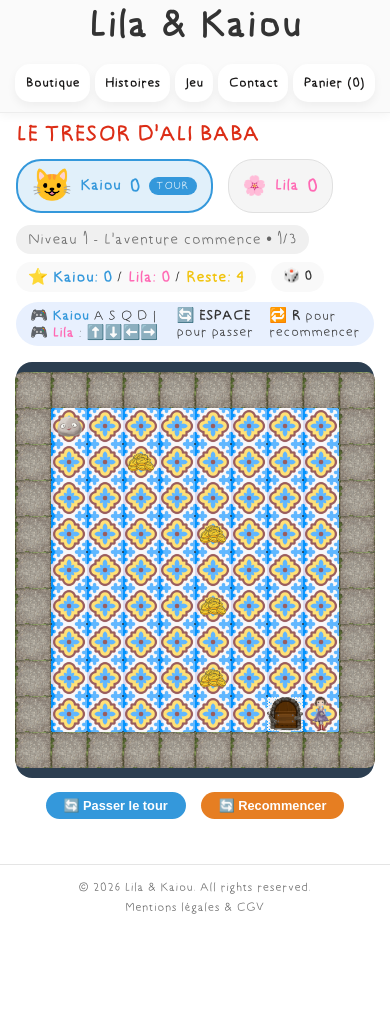
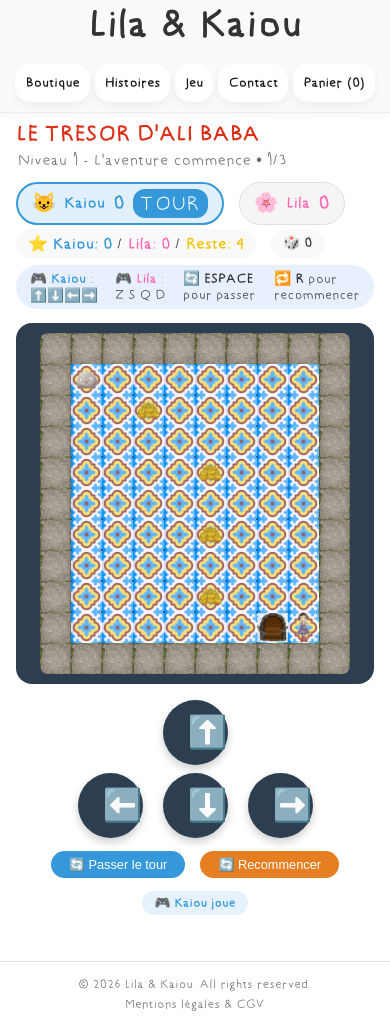
Before and after one commit to Karim111171/lilaetkaiou, a Next.js app: page /game in a window 390 px wide. Before the commit the page ends 930 px from the top, so only its background shows below. Built offline with nearby package versions, Linux system fonts and the light colour scheme.

Commit message:
game enhancement et mobile friendly

```diff
--- a/app/game/page.tsx
+++ b/app/game/page.tsx
@@ -1,4 +1,4 @@
-// app/game/page.tsx
+// app/game/page.tsx - Version corrigée
 "use client";
 import { useEffect, useRef, useState, useCallback } from "react";
 import Header from "../../components/Header";
@@ -162,7 +162,6 @@ export default function SoLongGame() {
   let foundPlayer2 = false;
 
   // Chercher les positions des deux joueurs dans la map
-  // On utilise 'P' pour Kaiou et 'L' pour Lila
   for (let y = 0; y < map.length; y++) {
     for (let x = 0; x < map[0].length; x++) {
       if (map[y][x] === 'P' && !foundPlayer1) {
@@ -179,11 +178,9 @@ export default function SoLongGame() {
 
   // Si les positions ne sont pas définies dans la map, on les place automatiquement
   if (!foundPlayer1 || !foundPlayer2) {
-    // Trouver des positions vides aux extrémités opposées
     const height = map.length;
     const width = map[0].length;
 
-    // Chercher en haut à gauche pour Kaiou
     if (!foundPlayer1) {
       for (let y = 0; y < height; y++) {
         for (let x = 0; x < width; x++) {
@@ -198,7 +195,6 @@ export default function SoLongGame() {
       }
     }
 
-    // Chercher en bas à droite pour Lila
     if (!foundPlayer2) {
       for (let y = height - 1; y >= 0; y--) {
         for (let x = width - 1; x >= 0; x--) {
@@ -280,7 +276,7 @@ export default function SoLongGame() {
       if (newCollectibles === 0) {
         isLevelComplete = true;
       } else {
-        setErrorMessage(`Encore ${newCollectibles} ⭐`);
+        setErrorMessage(`Encore ${newCollectibles} ⭐ à collecter`);
         setTimeout(() => setErrorMessage(null), 1000);
         return;
       }
@@ -306,13 +302,11 @@ export default function SoLongGame() {
     ));
 
     if (isLevelComplete) {
-  // Points normaux pour les pièces ramassées
       setScores(prev => ({
         player1: prev.player1 + (currentPlayerIndex === 0 ? newPlayerCollectibles : players[0].collectibles),
         player2: prev.player2 + (currentPlayerIndex === 1 ? newPlayerCollectibles : players[1].collectibles)
       }));
 
-  // Bonus de 1 point pour le premier qui sort
       if (firstFinisher === null) {
         setFirstFinisher(currentPlayerIndex);
         setScores(prev => ({
@@ -326,18 +320,17 @@ export default function SoLongGame() {
       setShowLevelCompleteOverlay(true);
       setTimeout(() => {
         setShowLevelCompleteOverlay(false);
-    setFirstFinisher(null); // Réinitialiser pour le prochain niveau
+        setFirstFinisher(null);
         nextLevel();
       }, 2000);
     } else {
       setCurrentPlayerIndex(prev => prev === 0 ? 1 : 0);
     }
-  }, [gameState, players, currentPlayerIndex, currentLevel, levels.length, nextLevel]);
+  }, [gameState, players, currentPlayerIndex, currentLevel, levels.length, nextLevel, firstFinisher]);
 
   // Gestion des touches
   useEffect(() => {
   const handleKeyDown = (e: KeyboardEvent) => {
-    // Empêcher le scroll de la page
     if (e.key === 'ArrowUp' || e.key === 'ArrowDown' || e.key === 'ArrowLeft' || e.key === 'ArrowRight' ||
         e.key === 'z' || e.key === 'Z' || e.key === 's' || e.key === 'S' ||
         e.key === 'q' || e.key === 'Q' || e.key === 'd' || e.key === 'D' ||
@@ -347,7 +340,6 @@ export default function SoLongGame() {
 
     if (gameState.levelComplete || gameState.isComplete) return;
 
-    // Kaiou (Joueur 1) - Flèches directionnelles
     if (currentPlayerIndex === 0) {
       switch(e.key) {
         case 'ArrowUp': movePlayer(0, -1); break;
@@ -357,29 +349,23 @@ export default function SoLongGame() {
       }
     }
 
-    // Lila (Joueur 2) - Touches ZQSD ou WASD
     if (currentPlayerIndex === 1) {
       switch(e.key) {
-        // Z ou W pour haut
         case 'z': case 'Z':
           movePlayer(0, -1);
           break;
-        // S pour bas
         case 's': case 'S':
           movePlayer(0, 1);
           break;
-        // Q ou A pour gauche
         case 'q': case 'Q':
           movePlayer(-1, 0);
           break;
-        // D pour droite
         case 'd': case 'D':
           movePlayer(1, 0);
           break;
       }
     }
 
-    // Touches communes
     switch(e.key) {
       case ' ': case 'Space':
         e.preventDefault();
@@ -403,7 +389,7 @@ export default function SoLongGame() {
     }
   }, [imagesLoaded, initGame, levels.length]);
 
-  // Dessiner le jeu
+  // Dessiner le jeu - Version qui s'adapte sans scroll
 useEffect(() => {
   const canvas = canvasRef.current;
   if (!canvas || !gameState.map.length || !imagesLoaded) return;
@@ -411,17 +397,22 @@ export default function SoLongGame() {
   const ctx = canvas.getContext('2d');
   if (!ctx) return;
 
-    const maxHeight = window.innerHeight - 280;
-    const maxWidth = Math.min(window.innerWidth - 40, 1000);
   const mapWidth = gameState.map[0].length;
   const mapHeight = gameState.map.length;
 
-    let cellSize = Math.min(
-      Math.floor(maxWidth / mapWidth),
-      Math.floor(maxHeight / mapHeight),
-      72
-    );
-    cellSize = Math.max(36, cellSize);
+  // Calculer l'espace disponible (en pixels)
+  const availableWidth = Math.min(window.innerWidth - 80, 1000);
+  const availableHeight = window.innerHeight - 280;
+
+  // Calculer la taille des cellules pour que la map tienne
+  let cellSizeByWidth = Math.floor(availableWidth / mapWidth);
+  let cellSizeByHeight = Math.floor(availableHeight / mapHeight);
+
+  // Prendre la plus petite pour que tout tienne
+  let cellSize = Math.min(cellSizeByWidth, cellSizeByHeight);
+
+  // Limites : entre 28px et 70px
+  cellSize = Math.min(70, Math.max(28, cellSize));
 
   const width = mapWidth * cellSize;
   const height = mapHeight * cellSize;
@@ -527,16 +518,27 @@ export default function SoLongGame() {
         margin: '0 auto',
         width: '100%'
       }}>
-        {/* Ligne 1 : Titre + Scores + Niveau */}
+        {/* Titre et Scores */}
 <div style={{
   display: 'flex',
   justifyContent: 'space-between',
   alignItems: 'center',
   gap: '12px',
-          marginBottom: '8px',
+  marginBottom: '4px',
   flexWrap: 'wrap'
 }}>
+  <div>
     <h1 style={{ color: '#dc2d16', fontSize: '1.4rem', margin: 0 }}>LE TRESOR D'ALI BABA</h1>
+    {/* Nom du niveau - en dessous du titre, aligné à gauche */}
+    <div style={{
+      fontSize: '1rem',
+      color: '#666',
+      marginTop: '4px',
+      marginLeft: '2px'
+    }}>
+      {levels[currentLevel]?.name} • {currentLevel + 1}/{levels.length}
+    </div>
+  </div>
 
   <div style={{ display: 'flex', gap: '15px' }}>
     <div style={{
@@ -548,10 +550,10 @@ export default function SoLongGame() {
       background: currentPlayerIndex === 0 ? `${players[0].color}25` : '#f5f5f5',
       border: currentPlayerIndex === 0 ? `2px solid ${players[0].color}` : '1px solid #e0e0e0'
     }}>
-              <span style={{ fontSize: '2rem' }}>{players[0].emoji}</span>
+      <span style={{ fontSize: '1.2rem' }}>{players[0].emoji}</span>
       <span style={{ fontWeight: 'bold', fontSize: '1rem', color: players[0].color }}>Kaiou</span>
       <span style={{ fontWeight: 'bold', fontSize: '1.2rem', color: players[0].color }}>{scores.player1}</span>
-              {currentPlayerIndex === 0 && <span style={{ fontSize: '0.7rem', background: players[0].color, color: 'white', padding: '2px 8px', borderRadius: '12px' }}>TOUR</span>}
+      {currentPlayerIndex === 0 && <span style={{ fontSize: '1.3rem', background: players[0].color, color: 'white', padding: '2px 8px', borderRadius: '12px' }}>TOUR</span>}
     </div>
 
     <div style={{
@@ -566,26 +568,24 @@ export default function SoLongGame() {
       <span style={{ fontSize: '1.2rem' }}>{players[1].emoji}</span>
       <span style={{ fontWeight: 'bold', fontSize: '1rem', color: players[1].color }}>Lila</span>
       <span style={{ fontWeight: 'bold', fontSize: '1.2rem', color: players[1].color }}>{scores.player2}</span>
-              {currentPlayerIndex === 1 && <span style={{ fontSize: '0.7rem', background: players[1].color, color: 'white', padding: '2px 8px', borderRadius: '12px' }}>TOUR</span>}
+      {currentPlayerIndex === 1 && <span style={{ fontSize: '1.3rem', background: players[1].color, color: 'white', padding: '2px 8px', borderRadius: '12px' }}>TOUR</span>}
+    </div>
   </div>
 </div>
 
-          <div style={{ fontSize: '0.8 rem', color: '#666', background: '#f0f0f0', padding: '5px 12px', borderRadius: '20px' }}>
-            {levels[currentLevel]?.name} • {currentLevel + 1}/{levels.length}
-          </div>
-        </div>
+
 
         {/* Ligne 2 : Stats + Instructions */}
         <div style={{
           display: 'flex',
           justifyContent: 'space-between',
           alignItems: 'center',
-          gap: '10px',
-          marginBottom: '10px',
+          gap: '6px',
+          marginBottom: '8px',
           flexWrap: 'wrap'
         }}>
           <div style={{ display: 'flex', gap: '15px' }}>
-            <div style={{ fontSize: '1 rem', background: '#f9f9f9', padding: '5px 12px', borderRadius: '20px' }}>
+            <div style={{ fontSize: '1rem', background: '#f9f9f9', padding: '5px 12px', borderRadius: '20px' }}>
               ⭐ <span style={{ color: '#3498db', fontWeight: 'bold' }}>Kaiou: {players[0].collectibles}</span> /
               <span style={{ color: '#ff69b4', fontWeight: 'bold' }}> Lila: {players[1].collectibles}</span> /
               <span style={{ color: '#f1c40f', fontWeight: 'bold' }}> Reste: {gameState.collectibles}</span>
@@ -598,12 +598,13 @@ export default function SoLongGame() {
           <div style={{
             display: 'flex',
             gap: '12px',
-            fontSize: '0.9rem',
+            fontSize: '0.85rem',
             background: '#e8f0fe',
             padding: '5px 14px',
             borderRadius: '25px'
           }}>
-            <span>🎮 <strong style={{ color: '#3498db' }}>Kaiou</strong> A S Q D |  🎮 <strong style={{ color: '#ff69b4' }}>Lila</strong> : ⬆️⬇️⬅️➡️</span>
+            <span>🎮 <strong style={{ color: '#3498db' }}>Kaiou</strong> : ⬆️⬇️⬅️➡️</span>
+            <span>🎮 <strong style={{ color: '#ff69b4' }}>Lila</strong> : Z S Q D</span>
             <span>🔄 <strong>ESPACE</strong> pour passer</span>
             <span>🔁 <strong>R</strong> pour recommencer</span>
           </div>
@@ -619,7 +620,7 @@ export default function SoLongGame() {
             borderRadius: '20px',
             fontSize: '0.75rem',
             textAlign: 'center',
-            maxWidth: '220px'
+            maxWidth: '300px'
           }}>
             ⚠️ {errorMessage}
           </div>
@@ -665,7 +666,6 @@ export default function SoLongGame() {
                 <div style={{ fontSize: '3rem', marginBottom: '8px' }}>✨</div>
                 <h2 style={{ margin: 0, fontSize: '1.6rem' }}>Niveau terminé !</h2>
 
-      {/* Afficher le bonus si quelqu'un est sorti en premier */}
                 {firstFinisher !== null && (
                   <div style={{
                     marginTop: '10px',
@@ -694,41 +694,86 @@ export default function SoLongGame() {
           )}
         </div>
 
-        {/* Boutons */}
-        <div style={{ display: 'flex', justifyContent: 'center', gap: '15px', margin: '8px 0' }}>
+        {/* Contrôles tactiles pour mobile */}
+        <div className="mobile-controls" style={{
+          display: 'flex',
+          flexDirection: 'column',
+          alignItems: 'center',
+          margin: '10px 0',
+          gap: '8px'
+        }}>
+          {/* Flèches directionnelles */}
+          <div style={{ display: 'flex', justifyContent: 'center', gap: '20px' }}>
             <button
-            onClick={() => {
-              setCurrentPlayerIndex(prev => prev === 0 ? 1 : 0);
-              setErrorMessage(null);
+              onTouchStart={(e) => { e.preventDefault(); movePlayer(0, -1); }}
+              style={{
+                width: '65px', height: '65px', fontSize: '2rem',
+                background: '#2c3e50', color: 'white', border: 'none',
+                borderRadius: '35px', touchAction: 'manipulation',
+                boxShadow: '0 4px 8px rgba(0,0,0,0.2)'
               }}
+            >⬆️</button>
+          </div>
+
+          <div style={{ display: 'flex', justifyContent: 'center', gap: '20px' }}>
+            <button
+              onTouchStart={(e) => { e.preventDefault(); movePlayer(-1, 0); }}
               style={{
-              background: '#3498db',
-              color: 'white',
-              border: 'none',
-              borderRadius: '25px',
-              padding: '6px 18px',
-              fontSize: '0.8rem',
-              fontWeight: 'bold',
-              cursor: 'pointer'
+                width: '65px', height: '65px', fontSize: '2rem',
+                background: '#2c3e50', color: 'white', border: 'none',
+                borderRadius: '35px', touchAction: 'manipulation',
+                boxShadow: '0 4px 8px rgba(0,0,0,0.2)'
               }}
-          >
-            🔄 Passer le tour
-          </button>
+            >⬅️</button>
             <button
-            onClick={() => initGame()}
+              onTouchStart={(e) => { e.preventDefault(); movePlayer(0, 1); }}
               style={{
-              background: '#e67e22',
-              color: 'white',
-              border: 'none',
-              borderRadius: '25px',
-              padding: '6px 18px',
-              fontSize: '0.8rem',
-              fontWeight: 'bold',
-              cursor: 'pointer'
+                width: '65px', height: '65px', fontSize: '2rem',
+                background: '#2c3e50', color: 'white', border: 'none',
+                borderRadius: '35px', touchAction: 'manipulation',
+                boxShadow: '0 4px 8px rgba(0,0,0,0.2)'
               }}
-          >
-            🔄 Recommencer
-          </button>
+            >⬇️</button>
+            <button
+              onTouchStart={(e) => { e.preventDefault(); movePlayer(1, 0); }}
+              style={{
+                width: '65px', height: '65px', fontSize: '2rem',
+                background: '#2c3e50', color: 'white', border: 'none',
+                borderRadius: '35px', touchAction: 'manipulation',
+                boxShadow: '0 4px 8px rgba(0,0,0,0.2)'
+              }}
+            >➡️</button>
+          </div>
+
+          {/* Boutons d'action */}
+          <div style={{ display: 'flex', justifyContent: 'center', gap: '15px', marginTop: '5px' }}>
+            <button
+              onTouchStart={(e) => { e.preventDefault(); setCurrentPlayerIndex(prev => prev === 0 ? 1 : 0); setErrorMessage(null); }}
+              style={{
+                padding: '6px 18px', fontSize: '0.8rem',
+                background: '#3498db', color: 'white', border: 'none',
+                borderRadius: '30px', touchAction: 'manipulation'
+              }}
+            >🔄 Passer le tour</button>
+            <button
+              onTouchStart={(e) => { e.preventDefault(); initGame(); }}
+              style={{
+                padding: '6px 18px', fontSize: '0.8rem',
+                background: '#e67e22', color: 'white', border: 'none',
+                borderRadius: '30px', touchAction: 'manipulation'
+              }}
+            >🔄 Recommencer</button>
+          </div>
+
+          {/* Indicateur du joueur actif */}
+          <div style={{
+            fontSize: '0.8rem', marginTop: '5px', padding: '4px 12px',
+            background: currentPlayerIndex === 0 ? `${players[0].color}20` : `${players[1].color}20`,
+            borderRadius: '20px', fontWeight: 'bold',
+            color: currentPlayerIndex === 0 ? players[0].color : players[1].color
+          }}>
+            🎮 {players[currentPlayerIndex].name} joue
+          </div>
         </div>
 
         {/* Fin du jeu */}
@@ -789,13 +834,14 @@ export default function SoLongGame() {
           to { opacity: 1; }
         }
         @keyframes popIn {
-          from {
-            opacity: 0;
-            transform: scale(0.8);
+          from { opacity: 0; transform: scale(0.8); }
+          to { opacity: 1; transform: scale(1); }
         }
-          to {
-            opacity: 1;
-            transform: scale(1);
+
+        /* Cacher les contrôles tactiles sur desktop */
+        @media (min-width: 769px) {
+          .mobile-controls {
+            display: none !important;
           }
         }
       `}</style>
--- a/public/levels.json
+++ b/public/levels.json
@@ -35,16 +35,19 @@
     {
       "name": "Niveau 3 - Le défi final",
       "data": [
-        "1111111111111111",
-        "1P000000C0000001",
-        "100000000000C001",
-        "100C000000000001",
-        "1000000C00000001",
-        "1000000000C00001",
-        "1000000000000E01",
-        "1111111111111111"
+        "11111111111111111",
+        "1P0100000C0000001",
+        "1000010000000C001",
+        "100C0000100000001",
+        "1000000C000100001",
+        "1000000000C010001",
+        "10000000000010001",
+	  "10000000000010001",
+	  "10000000000010001",
+	  "10000100000000E01",
+        "11111111111111111"
       ],
-      "collectibles": 4
+      "collectibles": 5
     }
   ]
 }
```
Lines whose indentation alone changed are shown as unchanged.
